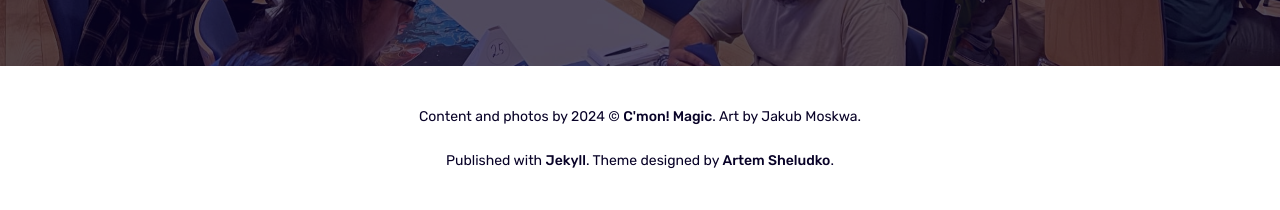
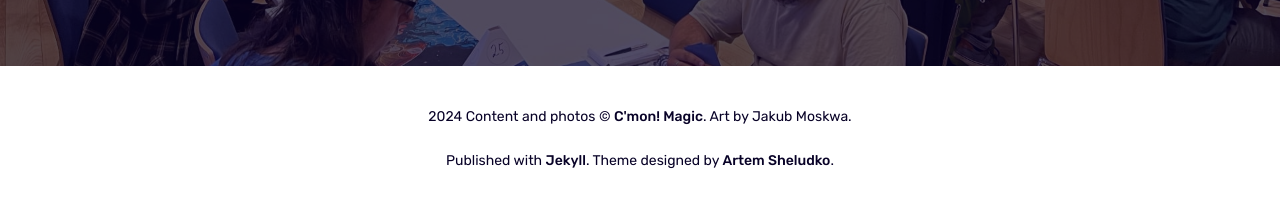
Before and after one commit to ganiwo/cmonmagic, a Jekyll site: the page built from index.html, in a window 1280 px wide. Shown: the part 1058-1268 px from the top of the page. Built offline with Jekyll 4.4.1, drawn with Linux system fonts in a browser that asks for light colours.

Commit message:
Update footer.html

```diff
--- a/_includes/footer.html
+++ b/_includes/footer.html
@@ -30,7 +30,7 @@
   <div class="container">
     <div class="row">
       <div class="col col-12">
-        <div class="copyright">Content and photos by {{site.time | date: '%Y'}} &copy; <a href="/">{{site.data.settings.title}}</a>. Art by Jakub Moskwa.<br /><br />Published with <a href="https://jekyllrb.com/">Jekyll</a>. Theme designed by <a href="https://jekyllthemes.io/developers/artem-sheludko">Artem Sheludko</a>.</div>
+        <div class="copyright">{{site.time | date: '%Y'}} Content and photos &copy; <a href="/">{{site.data.settings.title}}</a>. Art by Jakub Moskwa.<br /><br />Published with <a href="https://jekyllrb.com/">Jekyll</a>. Theme designed by <a href="https://jekyllthemes.io/developers/artem-sheludko">Artem Sheludko</a>.</div>
       </div>
     </div>
   </div>
```
